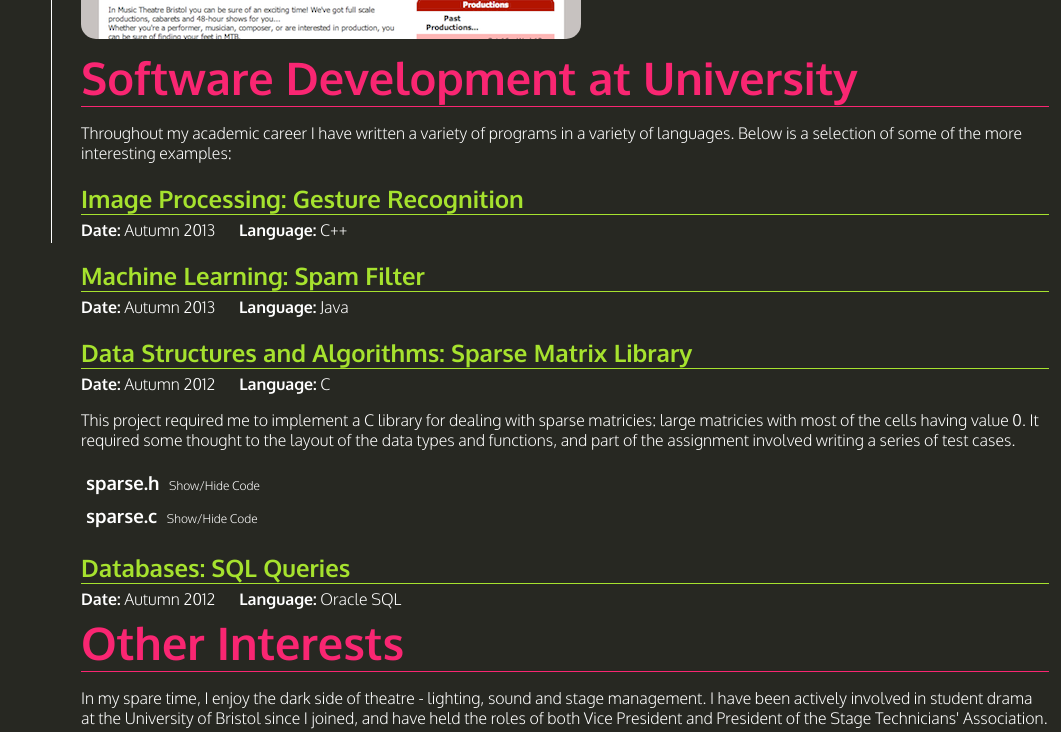
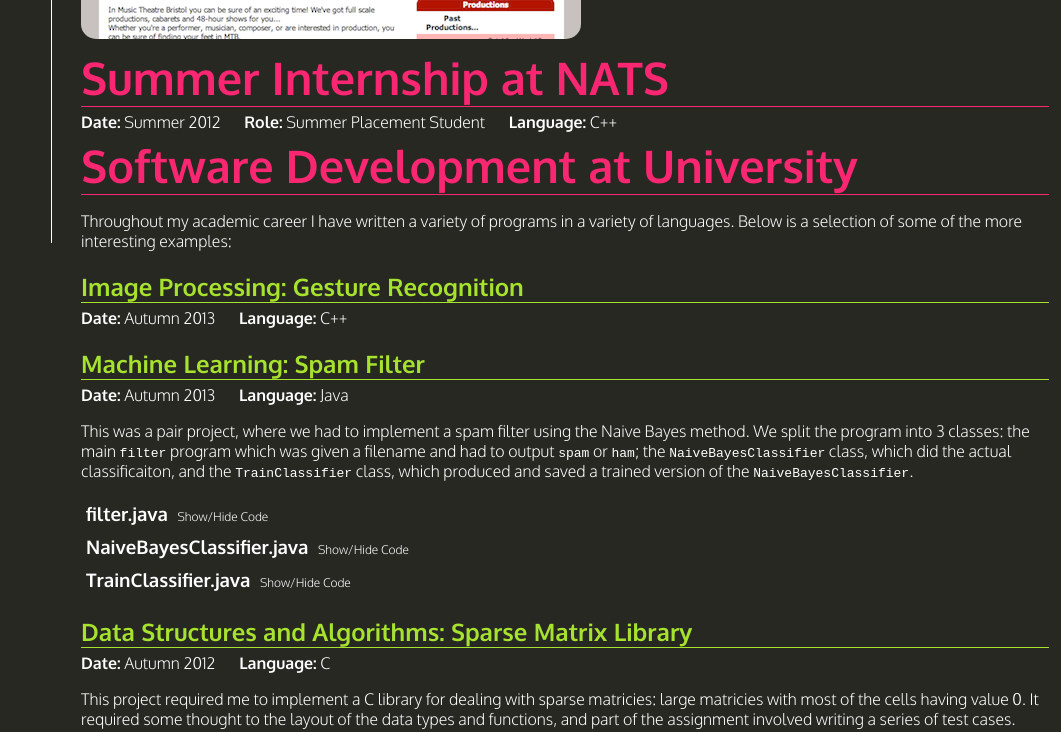
Before and after one commit to charlieda/charlieda.github.io, a plain HTML site: page index.html in a window 1280 px wide. Shown: the part 557-1289 px from the top of the page, without its empty margins (219-1280 px from the left). Drawn offline with nearby package versions, Linux system fonts and the light colour scheme.

Commit message:
machine learning examples

```diff
--- a/function.js
+++ b/function.js
@@ -1,6 +1,6 @@
 $( function() {
   $("[data-action='toggle']").click( function() {
-    $( $(this).attr("data-item") ).slideToggle(200);
+    $( $(this).attr("data-item") ).slideToggle(500);
   });
   $(".collapse").hide();
 });
--- a/index.html
+++ b/index.html
@@ -55,6 +55,14 @@
       </article>
 
       <article>
+        <h1>Summer Internship at NATS</h1>
+        <div class="project-info">
+          <span class="project-info-item"><strong>Date:</strong> Summer 2012</span>
+          <span class="project-info-item"><strong>Role:</strong> Summer Placement Student</span>
+          <span class="project-info-item"><strong>Language:</strong> C++</span>
+        </div>
+
+      <article>
         <h1>Software Development at University</h1>
         <p>Throughout my academic career I have written a variety of programs in a variety of languages. Below is a selection of some of the more interesting examples:</p>
         <h2>Image Processing: Gesture Recognition</h2>
@@ -66,6 +74,23 @@
           <div class="project-info">
             <span class="project-info-item"><strong>Date:</strong> Autumn 2013</span>
             <span class="project-info-item"><strong>Language:</strong> Java</span>
+          </div>
+          <p>This was a pair project, where we had to implement a spam filter using the Naive Bayes method. We split the program into 3 classes: the main <code>filter</code> program which was given a filename and had to output <code>spam</code> or <code>ham</code>; the <code>NaiveBayesClassifier</code> class, which did the actual classificaiton, and the <code>TrainClassifier</code> class, which produced and saved a trained version of the <code>NaiveBayesClassifier</code>.
+
+          <div>
+            <h3>filter.java</h3>
+            <span class="code-toggle" data-action="toggle" data-item="#code-filterjava">Show/Hide Code</span>
+            <div class="collapse" id="code-filterjava"><script src="https://gist.github.com/charlieda/8322085.js"></script></div>
+          </div>
+          <div>
+            <h3>NaiveBayesClassifier.java</h3>
+            <span class="code-toggle" data-action="toggle" data-item="#code-NaiveBayesClassifierjava">Show/Hide Code</span>
+            <div class="collapse" id="code-NaiveBayesClassifierjava"><script src="https://gist.github.com/charlieda/8322111.js"></script></div>
+          </div>
+          <div>
+            <h3>TrainClassifier.java</h3>
+            <span class="code-toggle" data-action="toggle" data-item="#code-TrainClassifierjava">Show/Hide Code</span>
+            <div class="collapse" id="code-TrainClassifierjava"><script src="https://gist.github.com/charlieda/8322124.js"></script></div>
           </div>
         <h2>Data Structures and Algorithms: Sparse Matrix Library</h2>
           <div class="project-info">
```
